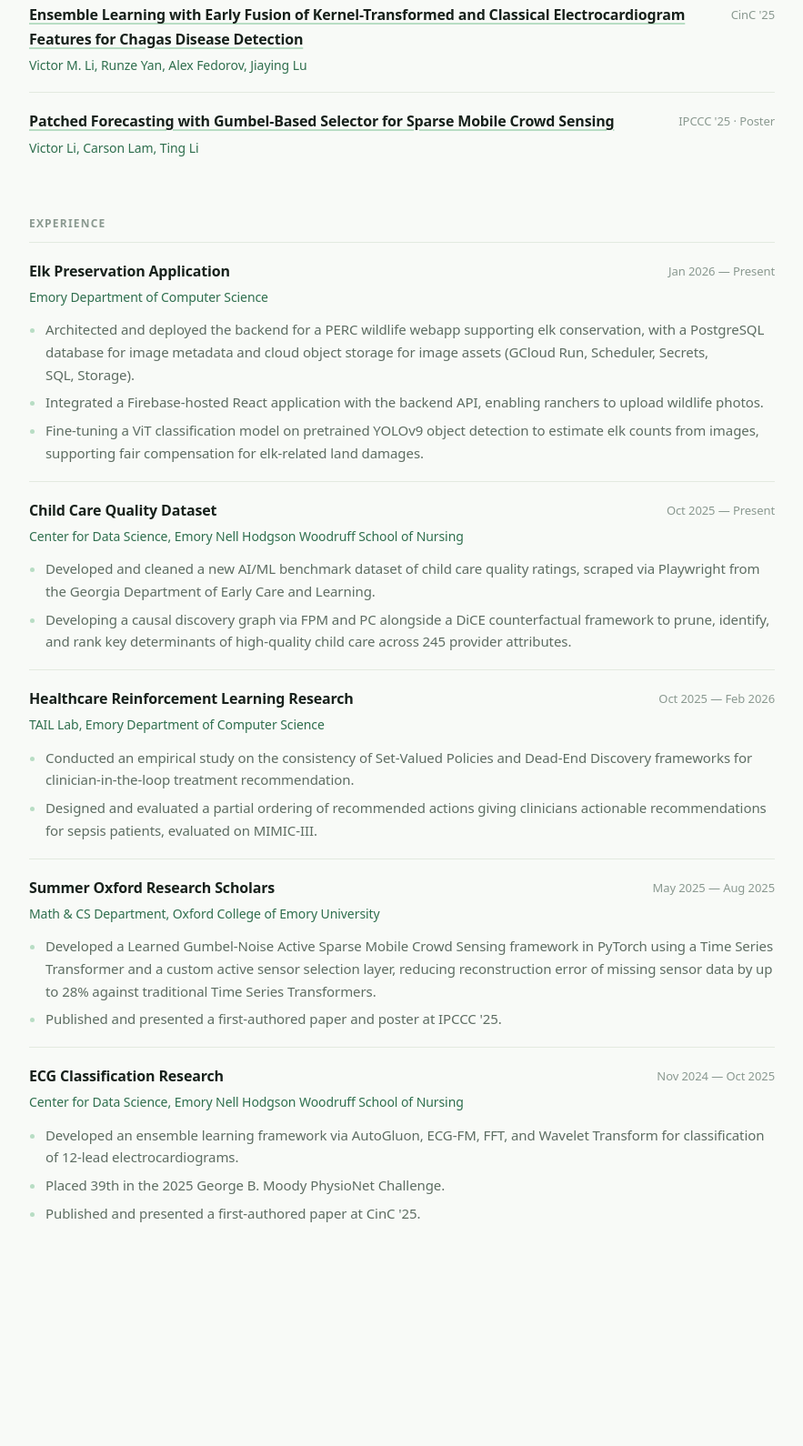
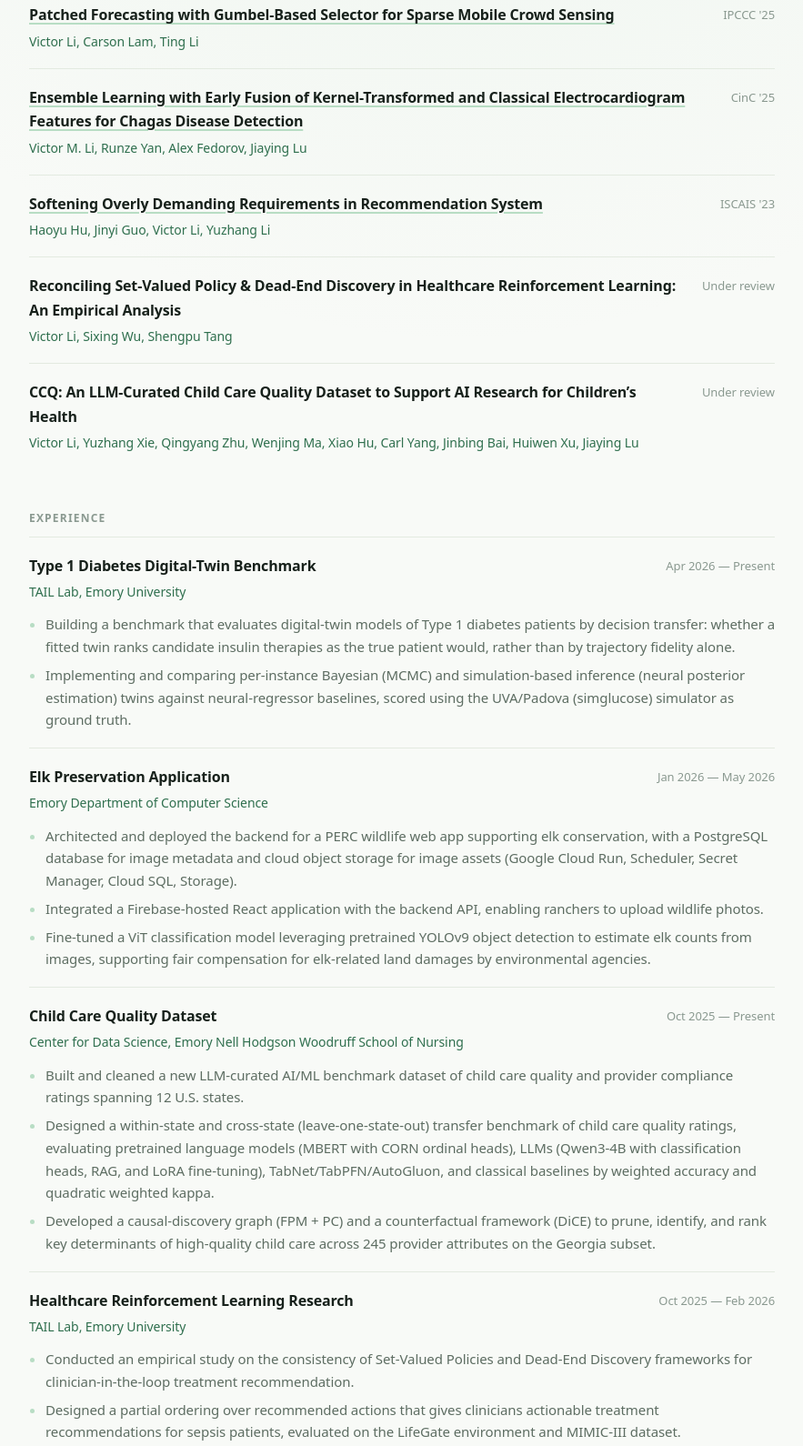
Before and after one commit to Veeeeeee7/Personal-Website, an Astro site: page /cv in a window 1280 px wide. Shown: the part 622-2212 px from the top of the page at 91% size, without its empty margins (136-1019 px from the left). Before the commit the page ends 2083 px from the top, so only its background shows below. Built offline with nearby package versions, Linux system fonts and the light colour scheme; Astro itself is replaced by a stand-in of ours.

Commit message:
Update site

```diff
--- a/src/data/highlights.ts
+++ b/src/data/highlights.ts
@@ -5,34 +5,52 @@
     /** Venue + year, shown as the pill in the card corner. */
     meta: string;
     blurb: string;
-  href: string;
+    /** Omit for unpublished work — the card renders as plain text, not a link. */
+    href?: string;
 };
 
+// Under review first, then published newest-first.
 // Titles, author lists, and DOIs verified against Crossref.
 export const highlights: Highlight[] = [
     {
-    title: 'Gumbel-Based Active Sparse Mobile Crowd Sensing with Time Series Transformer',
-    authors: 'Victor Li, Carson Lam, Ting Li',
-    meta: "IPCCC '25",
-    blurb:
-      'A learned Gumbel-noise sensor selection layer paired with a time series transformer, reducing reconstruction error on missing sensor data by up to 28%.',
-    href: 'https://doi.org/10.1109/IPCCC66453.2025.11304689',
+        title: "Reconciling Set-Valued Policy & Dead-End Discovery in Healthcare Reinforcement Learning: An Empirical Analysis",
+        authors: "Victor Li, Sixing Wu, Shengpu Tang",
+        meta: "Under review",
+        blurb: "An empirical study of how consistently Set-Valued Policies and Dead-End Discovery agree on clinician-in-the-loop sepsis treatment, plus a partial ordering over recommended actions. Evaluated on LifeGate and MIMIC-III.",
     },
     {
-    title:
-      'Ensemble Learning with Early Fusion of Kernel-Transformed and Classical Electrocardiogram Features for Chagas Disease Detection',
-    authors: 'Victor M. Li, Runze Yan, Alex Fedorov, Jiaying Lu',
-    meta: "CinC '25",
-    blurb:
-      'Ensemble framework over AutoGluon, ECG-FM, FFT, and wavelet features for 12-lead ECG classification. Placed 39th in the 2025 George B. Moody PhysioNet Challenge.',
-    href: 'https://doi.org/10.22489/CinC.2025.080',
+        title: "CCQ: An LLM-Curated Child Care Quality Dataset to Support AI Research for Children’s Health",
+        authors:
+            "Victor Li, Yuzhang Xie, Qingyang Zhu, Wenjing Ma, Xiao Hu, Carl Yang, Jinbing Bai, Huiwen Xu, Jiaying Lu",
+        meta: "Under review",
+        blurb: "An LLM-curated benchmark of child care quality and provider compliance ratings across 12 U.S. states, with within-state and leave-one-state-out transfer tasks over language models, LLMs, and tabular baselines.",
     },
     {
-    title: 'Patched Forecasting with Gumbel-Based Selector for Sparse Mobile Crowd Sensing',
-    authors: 'Victor Li, Carson Lam, Ting Li',
-    meta: "IPCCC '25 · Poster",
-    blurb:
-      'Poster companion to the full paper, presented at IPCCC 2025 in Austin, TX.',
-    href: 'https://doi.org/10.1109/IPCCC66453.2025.11304635',
+        title: "Gumbel-Based Active Sparse Mobile Crowd Sensing with Time Series Transformer",
+        authors: "Victor Li, Carson Lam, Ting Li",
+        meta: "IPCCC '25",
+        blurb: "A learned Gumbel-noise sensor selection layer paired with a time series transformer, reducing reconstruction error on missing sensor data by up to 28% on Urban Air and SensorScope St-Bernard datasets.",
+        href: "https://doi.org/10.1109/IPCCC66453.2025.11304689",
+    },
+    {
+        title: "Patched Forecasting with Gumbel-Based Selector for Sparse Mobile Crowd Sensing",
+        authors: "Victor Li, Carson Lam, Ting Li",
+        meta: "IPCCC '25",
+        blurb: "A follow-up extended abstract that convolutionally splits each sensing cycle into patches, each with its own selector layer, testing whether intra-cycle structure improves sensor selection.",
+        href: "https://doi.org/10.1109/IPCCC66453.2025.11304635",
+    },
+    {
+        title: "Ensemble Learning with Early Fusion of Kernel-Transformed and Classical Electrocardiogram Features for Chagas Disease Detection",
+        authors: "Victor M. Li, Runze Yan, Alex Fedorov, Jiaying Lu",
+        meta: "CinC '25",
+        blurb: "Ensemble framework over AutoGluon, ECG-FM, FFT, and wavelet features for 12-lead ECG classification. Placed 39th in the 2025 George B. Moody PhysioNet Challenge.",
+        href: "https://doi.org/10.22489/CinC.2025.080",
+    },
+    {
+        title: "Softening Overly Demanding Requirements in Recommendation System",
+        authors: "Haoyu Hu, Jinyi Guo, Victor Li, Yuzhang Li",
+        meta: "ISCAIS '23",
+        blurb: "Cuts item under-recommendation bias and training cost in Debiased Bayesian Personalized Ranking by replacing the adversarial debiasing network with an autoencoder plus ranking post-processing.",
+        href: "https://doi.org/10.1117/12.2683667",
     },
 ];
--- a/src/data/site.ts
+++ b/src/data/site.ts
@@ -6,7 +6,10 @@
 export const site = {
     name: "Victor Li",
     url: "https://victor-li.me",
-    email: "hello@victor-li.me",
+    // Real address — used to build mailto: links, never printed as text.
+    email: "victorli1076@gmail.com",
+    // What visitors actually see, obfuscated so scrapers don't harvest it.
+    emailDisplay: "victorli1076 at gmail.com",
 
     github: "https://github.com/Veeeeeee7",
     linkedin: "https://www.linkedin.com/in/victor-li-85b56027b",
--- a/src/pages/cv.astro
+++ b/src/pages/cv.astro
@@ -2,6 +2,13 @@
 import Base from '../layouts/Base.astro';
 import { site } from '../data/site';
 import { highlights } from '../data/highlights';
+
+// The home page leads with unpublished work; a CV conventionally lists
+// peer-reviewed first, so flip the order here.
+const publications = [
+  ...highlights.filter((p) => p.href),
+  ...highlights.filter((p) => !p.href),
+];
 
 const education = [
   {
@@ -14,13 +21,22 @@
 
 const experience = [
   {
+    role: 'Type 1 Diabetes Digital-Twin Benchmark',
+    org: 'TAIL Lab, Emory University',
+    when: 'Apr 2026 — Present',
+    bullets: [
+      'Building a benchmark that evaluates digital-twin models of Type 1 diabetes patients by decision transfer: whether a fitted twin ranks candidate insulin therapies as the true patient would, rather than by trajectory fidelity alone.',
+      'Implementing and comparing per-instance Bayesian (MCMC) and simulation-based inference (neural posterior estimation) twins against neural-regressor baselines, scored using the UVA/Padova (simglucose) simulator as ground truth.',
+    ],
+  },
+  {
     role: 'Elk Preservation Application',
     org: 'Emory Department of Computer Science',
-    when: 'Jan 2026 — Present',
+    when: 'Jan 2026 — May 2026',
     bullets: [
-      'Architected and deployed the backend for a PERC wildlife webapp supporting elk conservation, with a PostgreSQL database for image metadata and cloud object storage for image assets (GCloud Run, Scheduler, Secrets, SQL, Storage).',
+      'Architected and deployed the backend for a PERC wildlife web app supporting elk conservation, with a PostgreSQL database for image metadata and cloud object storage for image assets (Google Cloud Run, Scheduler, Secret Manager, Cloud SQL, Storage).',
       'Integrated a Firebase-hosted React application with the backend API, enabling ranchers to upload wildlife photos.',
-      'Fine-tuning a ViT classification model on pretrained YOLOv9 object detection to estimate elk counts from images, supporting fair compensation for elk-related land damages.',
+      'Fine-tuned a ViT classification model leveraging pretrained YOLOv9 object detection to estimate elk counts from images, supporting fair compensation for elk-related land damages by environmental agencies.',
     ],
   },
   {
@@ -28,26 +44,29 @@
     org: 'Center for Data Science, Emory Nell Hodgson Woodruff School of Nursing',
     when: 'Oct 2025 — Present',
     bullets: [
-      'Developed and cleaned a new AI/ML benchmark dataset of child care quality ratings, scraped via Playwright from the Georgia Department of Early Care and Learning.',
-      'Developing a causal discovery graph via FPM and PC alongside a DiCE counterfactual framework to prune, identify, and rank key determinants of high-quality child care across 245 provider attributes.',
+      'Built and cleaned a new LLM-curated AI/ML benchmark dataset of child care quality and provider compliance ratings spanning 12 U.S. states.',
+      'Designed a within-state and cross-state (leave-one-state-out) transfer benchmark of child care quality ratings, evaluating pretrained language models (MBERT with CORN ordinal heads), LLMs (Qwen3-4B with classification heads, RAG, and LoRA fine-tuning), TabNet/TabPFN/AutoGluon, and classical baselines by weighted accuracy and quadratic weighted kappa.',
+      'Developed a causal-discovery graph (FPM + PC) and a counterfactual framework (DiCE) to prune, identify, and rank key determinants of high-quality child care across 245 provider attributes on the Georgia subset.',
     ],
   },
   {
     role: 'Healthcare Reinforcement Learning Research',
-    org: 'TAIL Lab, Emory Department of Computer Science',
+    org: 'TAIL Lab, Emory University',
     when: 'Oct 2025 — Feb 2026',
     bullets: [
       'Conducted an empirical study on the consistency of Set-Valued Policies and Dead-End Discovery frameworks for clinician-in-the-loop treatment recommendation.',
-      'Designed and evaluated a partial ordering of recommended actions giving clinicians actionable recommendations for sepsis patients, evaluated on MIMIC-III.',
+      'Designed a partial ordering over recommended actions that gives clinicians actionable treatment recommendations for sepsis patients, evaluated on the LifeGate environment and MIMIC-III dataset.',
     ],
   },
   {
-    role: 'Summer Oxford Research Scholars',
-    org: 'Math & CS Department, Oxford College of Emory University',
+    role: 'Sparse Mobile Crowd Sensing',
+    org: 'Summer Oxford Research Scholars, Oxford College of Emory University',
     when: 'May 2025 — Aug 2025',
     bullets: [
-      'Developed a Learned Gumbel-Noise Active Sparse Mobile Crowd Sensing framework in PyTorch using a Time Series Transformer and a custom active sensor selection layer, reducing reconstruction error of missing sensor data by up to 28% against traditional Time Series Transformers.',
-      "Published and presented a first-authored paper and poster at IPCCC '25.",
+      'Developed a Learned Gumbel-Based Active Sparse Mobile Crowd Sensing framework in PyTorch using a Time Series Transformer with a novel active sensor-selection layer that samples Gumbel noise from learnable weights, reducing reconstruction error of missing sensor data by up to 28%.',
+      'Extended the framework with a patched forecasting variant that convolutionally divides each sensing cycle into patches and gives every patch its own selector layer, testing whether intra-cycle temporal structure (e.g. morning, afternoon, night) yields better sensor selection.',
+      'Benchmarked both models on the Urban Air (437 stations, hourly) and SensorScope St-Bernard (31 sensors, two-minute) datasets; found the patched variant improves only in isolated settings, attributed to lost cross-patch communication.',
+      "Published and presented a first-author full paper and a follow-up extended abstract at IPCCC '25.",
     ],
   },
   {
@@ -55,10 +74,32 @@
     org: 'Center for Data Science, Emory Nell Hodgson Woodruff School of Nursing',
     when: 'Nov 2024 — Oct 2025',
     bullets: [
-      'Developed an ensemble learning framework via AutoGluon, ECG-FM, FFT, and Wavelet Transform for classification of 12-lead electrocardiograms.',
-      'Placed 39th in the 2025 George B. Moody PhysioNet Challenge.',
-      "Published and presented a first-authored paper at CinC '25.",
+      'Developed an ensemble learning framework via AutoGluon, ECG-FM, FFT, and Wavelet Transform with early fusion for Chagas disease detection from 12-lead electrocardiograms.',
+      'Competed as team GAIN-ECG and placed 39th in the 2025 George B. Moody PhysioNet Challenge.',
+      "Published and presented a first-author paper at CinC '25.",
     ],
+  },
+  {
+    role: 'Fairness in Recommender Systems',
+    org: 'Independent Research · Los Angeles, CA',
+    when: 'Sep 2022 — Feb 2023',
+    bullets: [
+      'Reduced item under-recommendation bias while cutting training costs in Debiased Bayesian Personalized Ranking by replacing an adversarial debiasing network with an autoencoder plus ranking post-processing.',
+      "Published as a co-author at ISCAIS '23.",
+    ],
+  },
+];
+
+const skills = [
+  { label: 'Languages', items: 'Python, Java, JavaScript, C, MATLAB, SQL' },
+  {
+    label: 'ML',
+    items:
+      'PyTorch, NumPy, Pandas, SciPy, scikit-learn, Hugging Face Transformers, PEFT/LoRA, AutoGluon, TabNet, TabPFN',
+  },
+  {
+    label: 'Tools',
+    items: 'Git, SLURM, Google Cloud (Run, Cloud SQL, Storage), Firebase, PostgreSQL, React, Playwright',
   },
 ];
 ---
@@ -69,7 +110,7 @@
   <header class="hero">
     <h1>Curriculum Vitae</h1>
     <p class="tagline">
-      Victor Li · Atlanta, GA · <a href={`mailto:${site.email}`}>{site.email}</a>
+      Victor Li · Atlanta, GA · <a href={`mailto:${site.email}`}>{site.emailDisplay}</a>
     </p>
   </header>
 
@@ -91,12 +132,17 @@
     <section>
       <h2>Publications</h2>
       {
-        highlights.map((p) => (
+        publications.map((p) => (
           <div class="entry">
             <h3>
-              <a href={p.href} target="_blank" rel="noopener">
-                {p.title}
-              </a>
+              {/* Unpublished work has no DOI to point at yet. */}
+              {p.href ? (
+                <a href={p.href} target="_blank" rel="noopener">
+                  {p.title}
+                </a>
+              ) : (
+                p.title
+              )}
             </h3>
             <span class="when">{p.meta}</span>
             <span class="where">{p.authors}</span>
@@ -123,5 +169,17 @@
       }
     </section>
 
+    <section>
+      <h2>Technical Skills</h2>
+      {
+        skills.map((s) => (
+          <div class="entry">
+            <h3>{s.label}</h3>
+            <p>{s.items}</p>
+          </div>
+        ))
+      }
+    </section>
+
   </div>
 </Base>
--- a/src/styles/global.css
+++ b/src/styles/global.css
@@ -343,11 +343,35 @@
 
 /* ── Highlight cards ──────────────────────────────────────── */
 /* One column when narrow, two once there's room for two readable cards. */
+/* Two independent columns, each a tight vertical stack. Cards size to their own
+   text rather than stretching to match a neighbour, and a short card doesn't
+   leave a hole under it — the next card in that column just moves up. */
 .cards {
   display: grid;
   gap: 12px;
-  grid-template-columns: repeat(auto-fit, minmax(320px, 1fr));
+  grid-template-columns: repeat(2, minmax(0, 1fr));
   align-items: start;
+}
+
+.cards-col {
+  display: flex;
+  flex-direction: column;
+  gap: 12px;
+  min-width: 0;
+}
+
+/* One column below two readable widths. `display: contents` dissolves the column
+   wrappers so every card becomes a direct flex child here, and the per-card
+   `order` set in index.astro puts them back into true reading sequence. */
+@media (max-width: 660px) {
+  .cards {
+    display: flex;
+    flex-direction: column;
+  }
+
+  .cards-col {
+    display: contents;
+  }
 }
 
 .card {
@@ -364,11 +388,18 @@
     box-shadow 0.2s var(--ease);
 }
 
-a.card:hover {
+/* Every card lifts on hover, linked or not, so the under-review ones don't read
+   as disabled. Only the <a> cards actually go anywhere — the <div> cards keep a
+   default cursor so the lift stays decorative and doesn't promise a click. */
+.card:hover {
   border-color: var(--mint);
   transform: translateY(-2px);
   box-shadow: 0 6px 24px -12px rgba(47, 111, 78, 0.4);
   color: inherit;
+}
+
+div.card {
+  cursor: default;
 }
 
 .card-head {
@@ -401,6 +432,13 @@
   padding: 2px 9px;
   border-radius: 999px;
   letter-spacing: 0;
+}
+
+/* Cards without a link are unpublished — mute the pill so it doesn't read as a venue. */
+div.card .meta {
+  color: var(--text-faint);
+  background: transparent;
+  border: 1px solid var(--border-strong);
 }
 
 .card p {
```
Also changed, not shown: src/data/activity.ts (+6 -8 lines), src/pages/index.astro (+26 -3 lines). Lines whose indentation alone changed are shown as unchanged.
